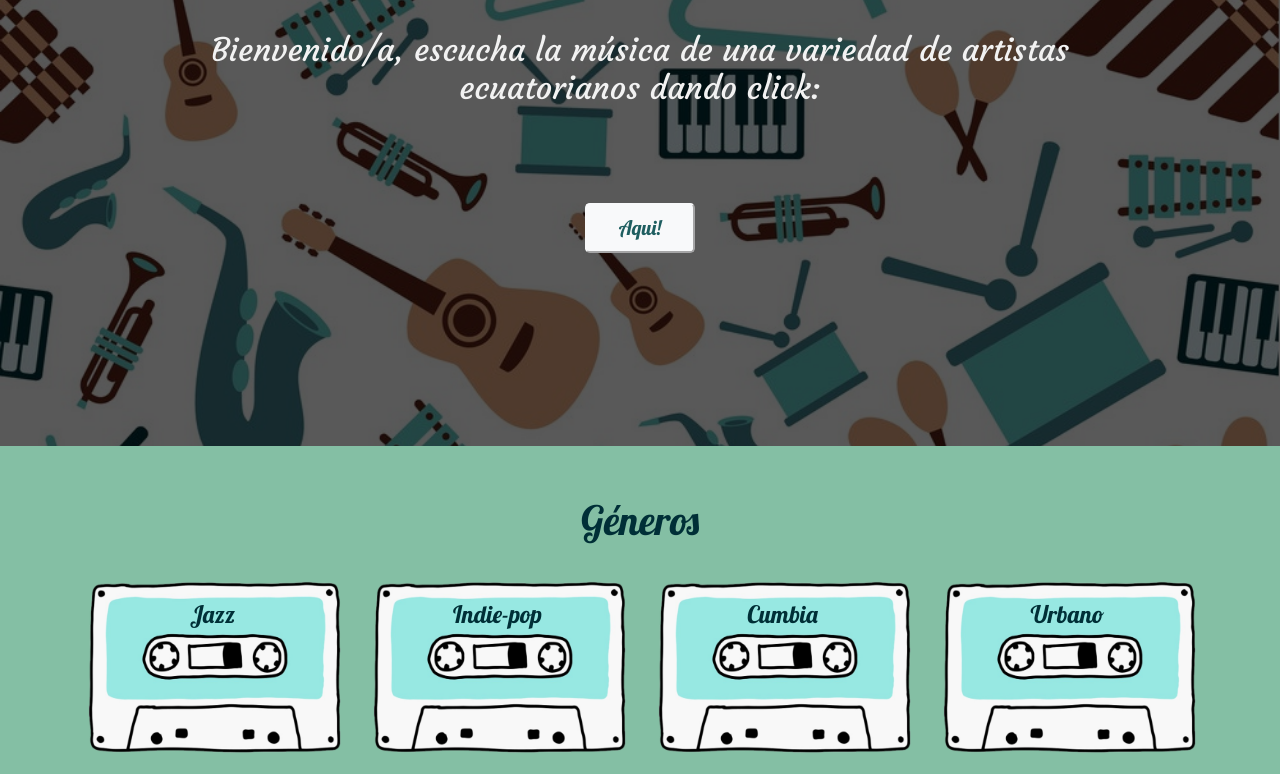
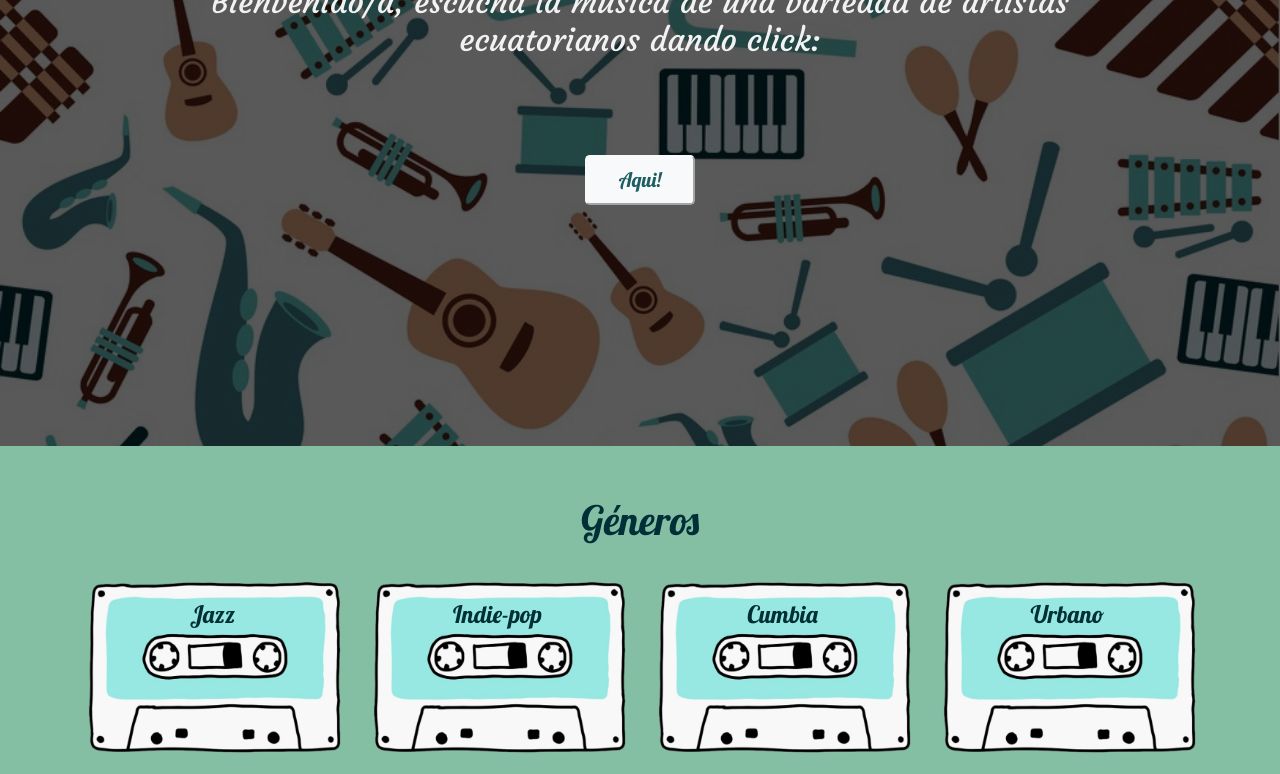
Before and after one commit to EricAlarcon441/EricAlarcon441.github.io, a plain HTML site: page index.html in a window 1280 px wide. Shown: the part 410-1184 px from the top of the page. Drawn offline with nearby package versions, Linux system fonts and the light colour scheme.

Commit message:
Update index.html

```diff
--- a/index.html
+++ b/index.html
@@ -53,9 +53,9 @@
     <header id="inicio">
         <div class="overlay"></div>
         <img src="img/fondo3.jpg" alt="">
-        <div class="container h-100 mt-5 ">
+        <div class="container h-100 pt-5 ">
             <div class="d-flex h-100 text-center align-items-center">
-                <div class="w-100 mt-5 text-white">
+                <div class="w-100 text-white">
                     <h1 >Música Ecuatoriana</h1>
                     <h2 class="mx-5 my-5 mt-5">Bienvenido/a, escucha la música de una variedad de artistas ecuatorianos dando click:</h2>
                     <button type="button" class="btn-lg btn-light m-5"><a data-scroll href="#generos" class="nav-link d-inline">Aqui!</a></button>
```
